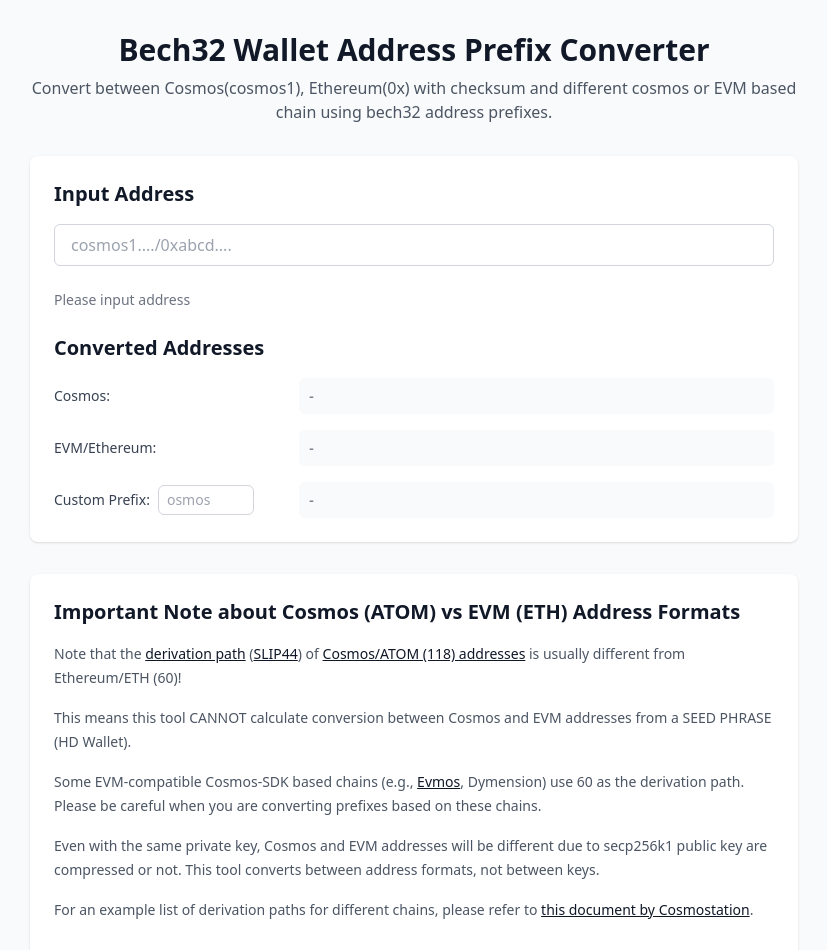
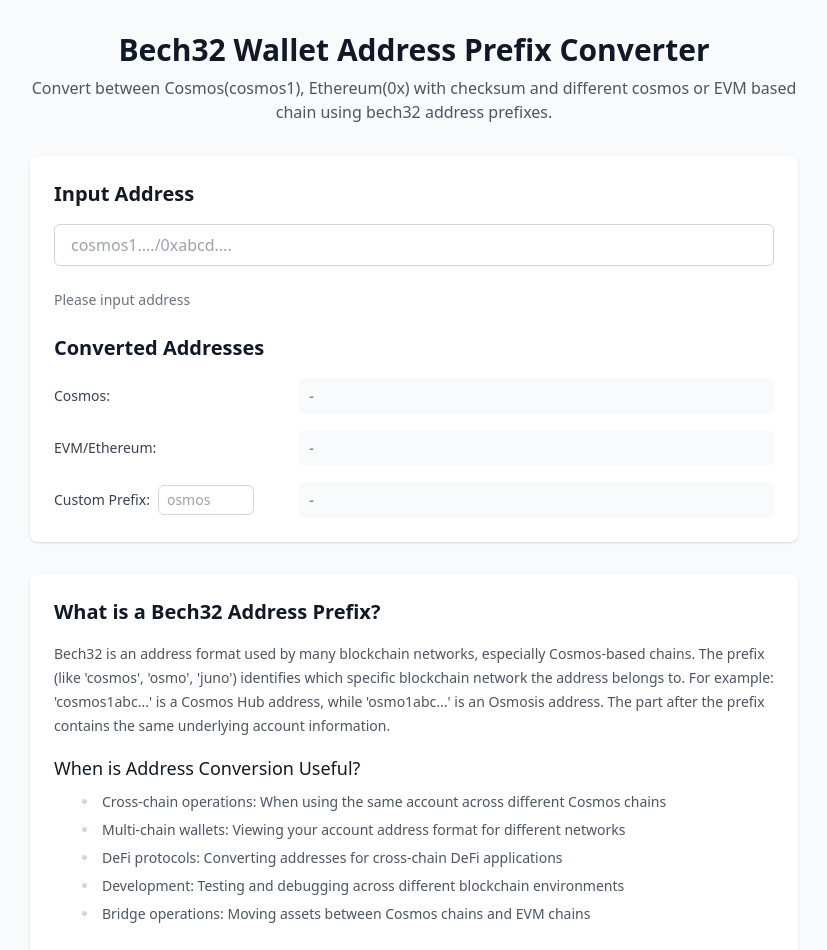
Before and after one commit to williamchong/bech32-web-converter, a Nuxt app: page / in a window 1280 px wide. Shown: the top 950 px of the page, without its empty margins (226-1053 px from the left). Built offline with nearby package versions, Linux system fonts and the light colour scheme.

Commit message:
💬 Add Bech32 address prefix explanation and use cases

```diff
--- a/i18n/locales/en.json
+++ b/i18n/locales/en.json
@@ -1,6 +1,18 @@
 {
   "title": "Bech32 Wallet Address Prefix Converter",
   "description": "Convert between Cosmos(cosmos1), Ethereum(0x) with checksum and different cosmos or EVM based chain using bech32 address prefixes.",
+  "bech32": {
+    "title": "What is a Bech32 Address Prefix?",
+    "text": "Bech32 is an address format used by many blockchain networks, especially Cosmos-based chains. The prefix (like 'cosmos', 'osmo', 'juno') identifies which specific blockchain network the address belongs to. For example: 'cosmos1abc...' is a Cosmos Hub address, while 'osmo1abc...' is an Osmosis address. The part after the prefix contains the same underlying account information.",
+    "useful": "When is Address Conversion Useful?",
+    "usecases": [
+      "Cross-chain operations: When using the same account across different Cosmos chains",
+      "Multi-chain wallets: Viewing your account address format for different networks",
+      "DeFi protocols: Converting addresses for cross-chain DeFi applications",
+      "Development: Testing and debugging across different blockchain environments",
+      "Bridge operations: Moving assets between Cosmos chains and EVM chains"
+    ]
+  },
   "input": {
     "title": "Input Address",
     "empty": "Please input address",
--- a/pages/index.vue
+++ b/pages/index.vue
@@ -101,6 +101,16 @@
 
       <!-- Info Sections -->
       <div class="bg-white shadow rounded-lg p-6 space-y-6">
+        <section>
+          <h2 class="text-xl font-semibold text-gray-900 mb-4">{{ $t('bech32.title') }}</h2>
+          <div class="prose prose-sm max-w-none text-gray-600">
+            <p>{{ $t('bech32.text') }}</p>
+            <h3 class="text-lg font-medium text-gray-900 mt-4 mb-2">{{ $t('bech32.useful') }}</h3>
+            <ul class="list-disc list-inside space-y-1">
+              <li v-for="(usecase, index) in $tm('bech32.usecases')" :key="index">{{ $rt(usecase) }}</li>
+            </ul>
+          </div>
+        </section>
         <section ref="warningSection">
           <div class="flex items-center gap-2 mb-4">
             <Icon
```
Also changed, not shown: i18n/locales/ja.json (+12 -0 lines), i18n/locales/zh.json (+12 -0 lines).
